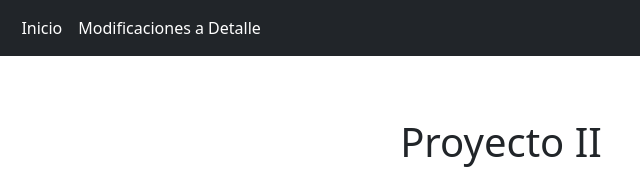
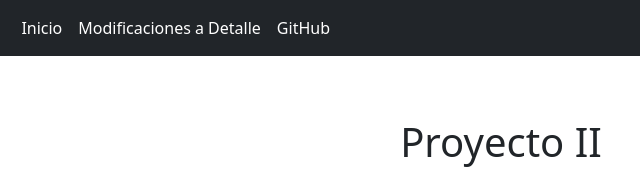
Before and after one commit to oscardavid10/reporte_final.io, a plain HTML site: page index.html in a window 1280 px wide. Shown: the top 171 px of the page, 139-779 px from the left. Drawn offline with nearby package versions, Linux system fonts and the light colour scheme.

Commit message:
Update index.html
Actualización del menu

```diff
--- a/index.html
+++ b/index.html
@@ -25,6 +25,9 @@
                 </li>
                 <li class="nav-item">
                   <a class="nav-link active" aria-current="page" href="https://docs.google.com/document/d/1RWIe6uX-QPYRVrBCgXXbIhwL4lA-5doVtLdX7jleaJk/edit?usp=sharing" target="_blank">Modificaciones a Detalle</a>
+                </li>
+                <li class="nav-item">
+                  <a class="nav-link active" aria-current="page" href="https://github.com/oscardavid10/AprendeJugando.github.io" target="_blank">GitHub</a>
                 </li>
               </ul>
             </div>
```
